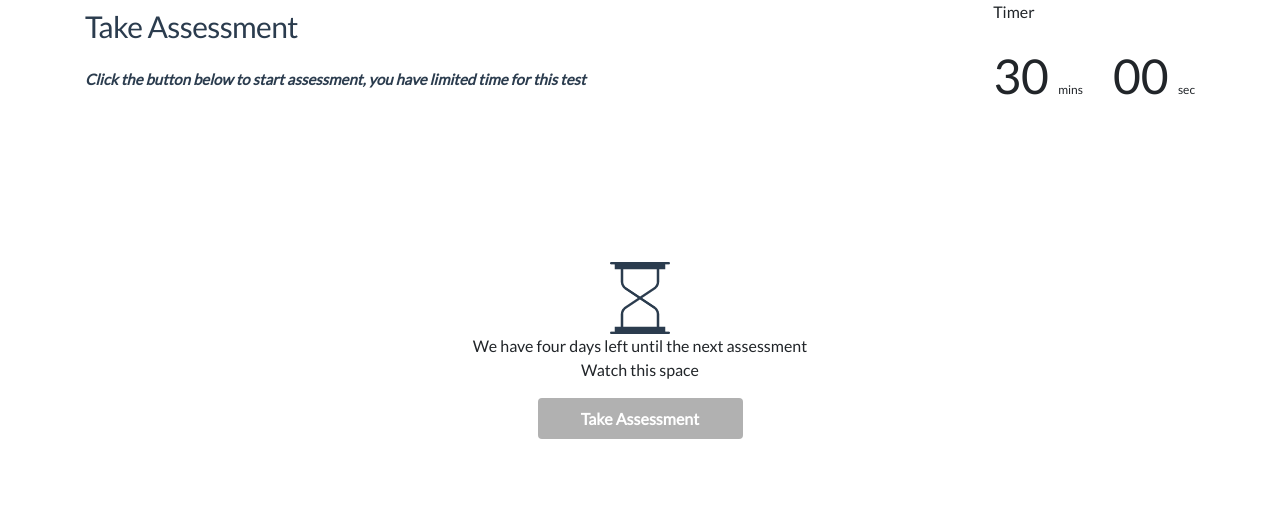
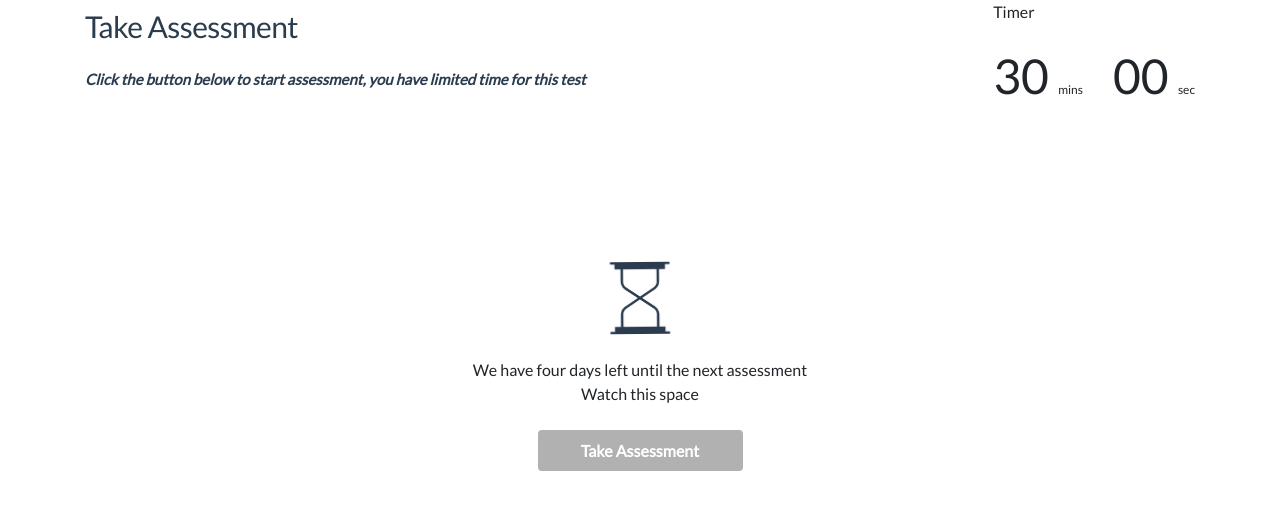
Before and after one commit to addempsea/Recruitment-Dashboard, a Vue app: page /Assessment in a window 1280 px wide. Shown: the top 510 px of the page. Built offline with nearby package versions, Linux system fonts and the light colour scheme.

Commit message:
rotating hour glass

```diff
--- a/src/components/Assessment.vue
+++ b/src/components/Assessment.vue
@@ -31,8 +31,8 @@
 
     <div class="timer">
       <center>
-        <img class="timer-logo" src="../assets/timer.png" alt="timer" />
-        <p>
+        <img class="timer-logo" src="../assets/timer.png" alt="timer" id="loading"/>
+        <p class="my-4">
           We have four days left until the next assessment
           <br />Watch this
           space
@@ -133,8 +133,17 @@ h2 {
   width: 100%;
   /* margin-top: 100px; */
 }
-.timer-logo {
-  /* padding-bottom: 20px; */
+#loading {
+animation: rotation 2s infinite linear;
+}
+
+@keyframes rotation {
+from {
+-webkit-transform: rotate(0deg);
+}
+to {
+-webkit-transform: rotate(359deg);
+}
 }
 .timer > p {
   font-family: Lato;
```
